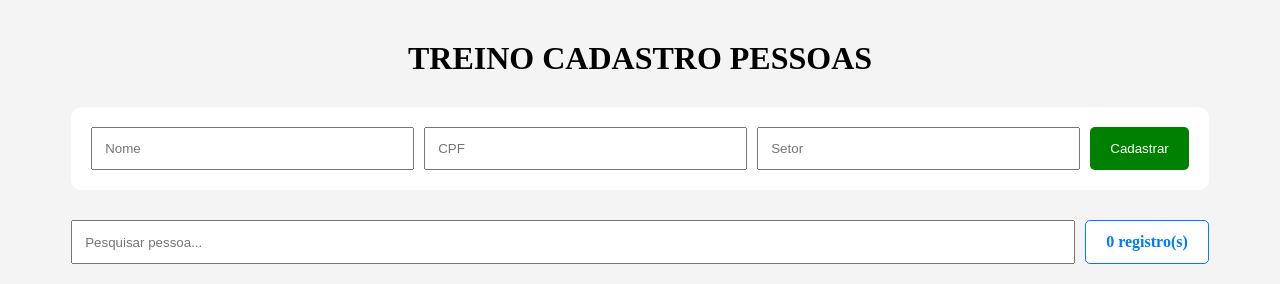
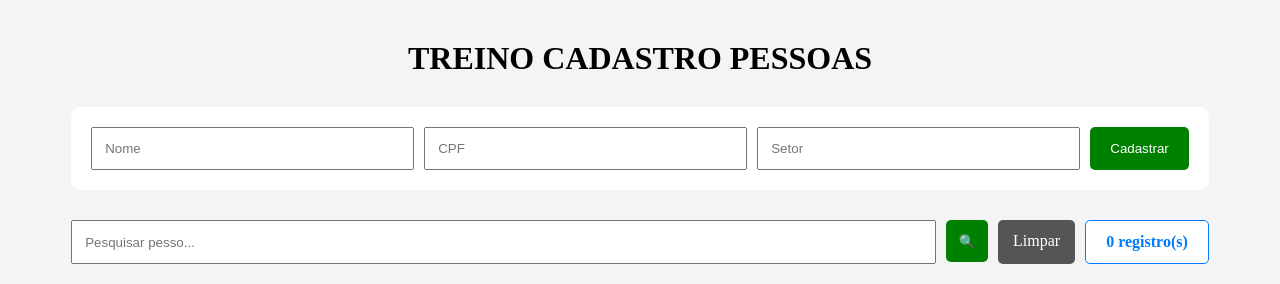
Before and after one commit to LeorafaelART/treino-flask-pessoas, a Flask app: page / in a window 1280 px wide. Shown: the top 284 px of the page. Run offline with Flask 3, Linux system fonts and the light colour scheme; data that the repository does not hold is empty.

Commit message:
Criação do botão de pesquisar

```diff
--- a/app.py
+++ b/app.py
@@ -34,6 +34,7 @@ def home():
             """
             SELECT * FROM pessoas
             WHERE nome LIKE ?
+            OR cpf LIKE ?
             OR id = ?
             """,
             (
--- a/templates/index.html
+++ b/templates/index.html
@@ -68,6 +68,30 @@
             flex:1;
             padding:12px;
         }
+
+        .btn-pesquisar{
+            background:green;
+            color:white;
+            border:none;
+            width: 42px;
+            height: 42px;
+            cursor:pointer;
+            border-radius:5px;
+            font: size 17px;
+        }
+
+        .btn-pesquisar:hover{
+            background-color:darkgreen;
+        }
+
+        .btn-limpar{
+            background:#555;
+            color:white;
+            padding: 12px 15px;
+            text-decoration:none;
+            border-radius:5px;
+        }
+
 
         .contador{
             background:white;
@@ -150,18 +174,21 @@
         </div>
 
         <!-- Área de filtros e contagem: busca visual (não está ligada ao servidor) e mostra o total de registros -->
-        <div class="topo">
+        <form class="topo" method="GET">
 
-            <input
-                type="text"
-                placeholder="Pesquisar pessoa..."
-            >
+            <input type="text" name="busca" placeholder="Pesquisar pesso..." value="{{ buscas or ''}}">
+            <button type="submit" class="btn-pesquisar">
+                🔍
+            </button>
+
+            <a href="/" class="btn-limpar">
+                Limpar
+            </a>
 
             <div class="contador">
-                {{ pessoas|length }} registro(s)
+                {{ total }} registro(s)
             </div>
-
-        </div>
+        </form>
 
         <!-- Tabela de resultados: exibe os registros de pessoas cadastradas -->
         <table>
```
